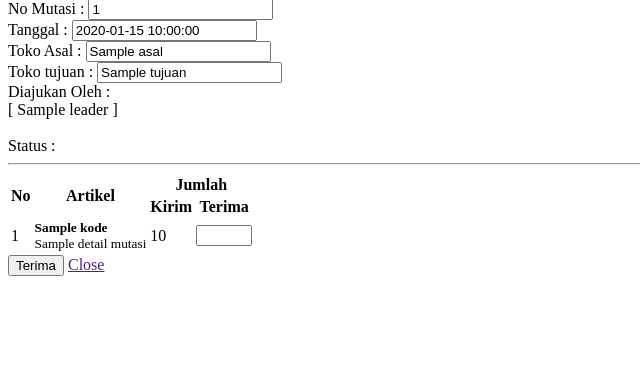
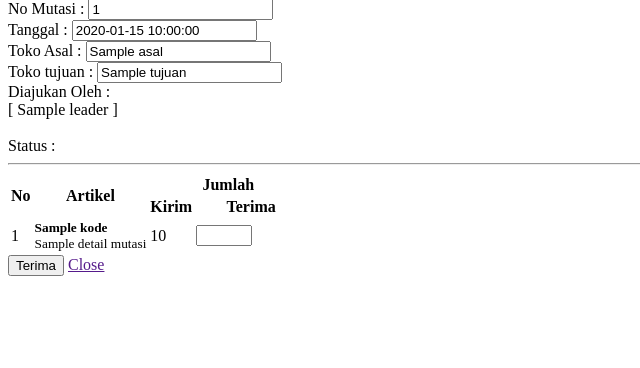
Before and after one commit to agusbsi/absi_server, a PHP site: template application/views/spg/mutasi/detail.php in a window 1280 px wide. Shown: the part 72-440 px from the top of the page, without its empty margins (0-640 px from the left). Run offline with PHP 8.4, Linux system fonts and the light colour scheme; the template is opened without the code that fills it: most values are stand-ins (such as "Sample title", 1, 10 or a date in 2020); data that the repository does not hold is empty.

Commit message:
update views mutasi spg

```diff
--- a/application/views/spg/mutasi/detail.php
+++ b/application/views/spg/mutasi/detail.php
@@ -59,7 +59,7 @@
                 </tr>
                 <tr class="text-center">
                   <th>Kirim</th>
-                  <th>Terima</th>
+                  <th style="width: 110px">Terima</th>
                 </tr>
               </thead>
               <tbody>
```
